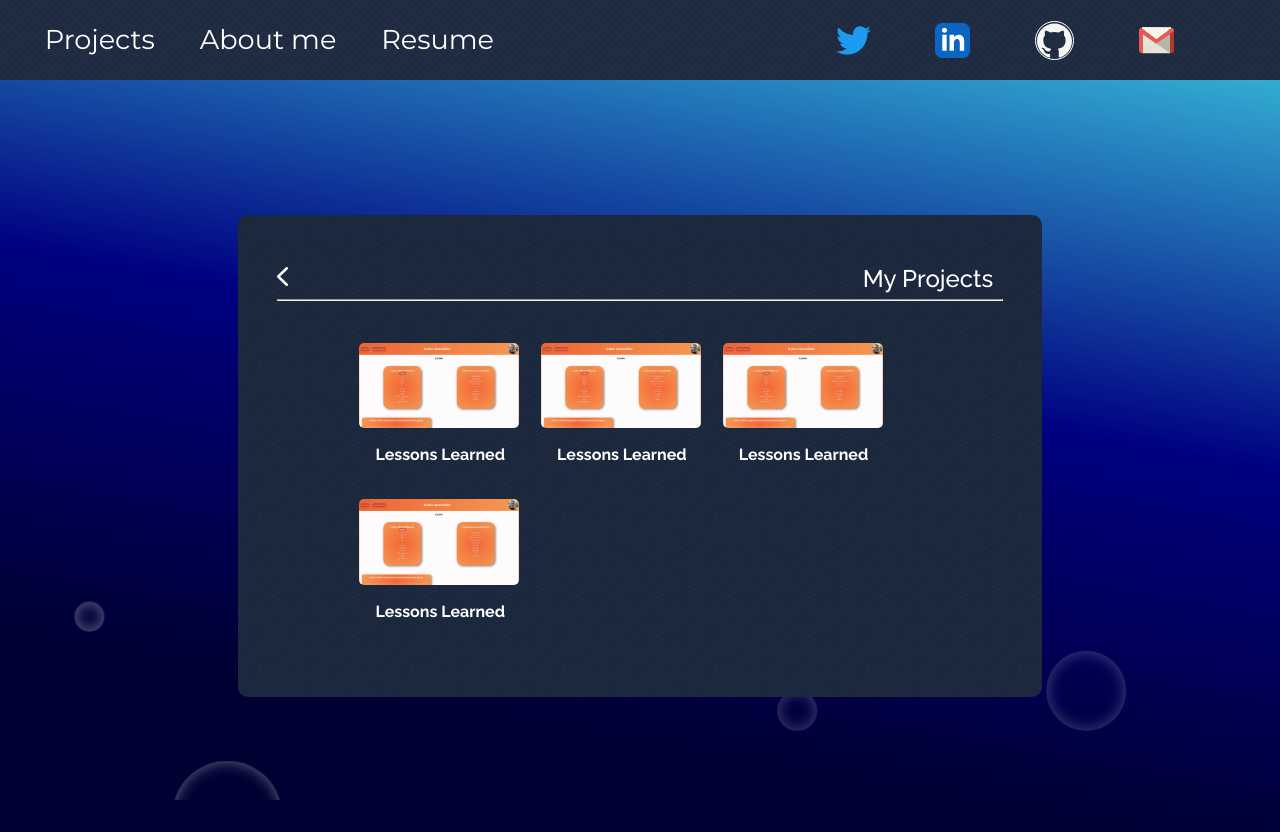
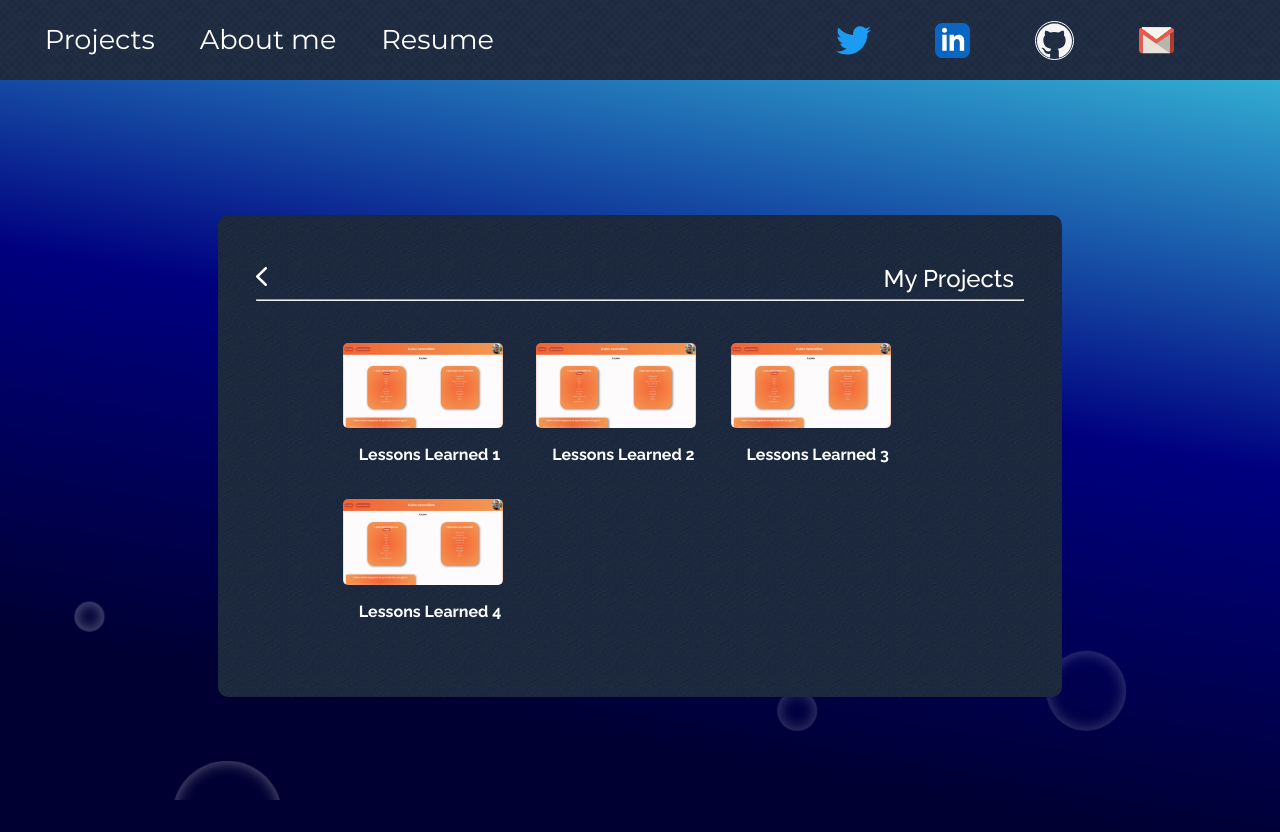
Before and after one commit to JonathanFRocha/JonathanFRocha.github.io, a React (Create React App) app: page /projects in a window 1280 px wide. Built offline with nearby package versions, Linux system fonts and the light colour scheme.

Commit message:
refactored projectCards to be more scalable

```diff
--- a/src/components/ProjectsCard.jsx
+++ b/src/components/ProjectsCard.jsx
@@ -5,7 +5,7 @@ import ProjectModal from "./ProjectModal";
 import Box from "./Box";
 import backIcon from "../images/back.png";
 import "../style/ProjectsCard.css";
-import { project1 } from "../resume/projectsList";
+import { projects } from "../resume/projectsList";
 
 const ProjectsCard = () => {
   const className = "fadein";
@@ -20,6 +20,20 @@ const ProjectsCard = () => {
     return () => clearTimeout(timeout);
   }, [count]);
 
+  const renderedProjects = projects.map((project, index) => {
+    return (
+      <ProjectModal
+        className={count >= index ? className : ""}
+        title={project.title}
+        description={project.description}
+        code={project.code}
+        link={project.link}
+        projectImg={project.img}
+        alt={project.alt}
+      />
+    );
+  });
+
   return (
     <Box>
       <div className="projects_header_container">
@@ -29,44 +43,7 @@ const ProjectsCard = () => {
         <h2 className="projectsCard_title">My Projects</h2>
       </div>
       <hr />
-      <div className="projects_grid">
-        <ProjectModal
-          className={count >= 0 ? className : ""}
-          title={project1.title}
-          description={project1.description}
-          code={project1.code}
-          link={project1.link}
-          projectImg={project1.img}
-          alt={project1.alt}
-        />
-        <ProjectModal
-          className={count >= 1 ? className : ""}
-          title={project1.title}
-          description={project1.description}
-          code={project1.code}
-          link={project1.link}
-          projectImg={project1.img}
-          alt={project1.alt}
-        />
-        <ProjectModal
-          className={count >= 2 ? className : ""}
-          title={project1.title}
-          description={project1.description}
-          code={project1.code}
-          link={project1.link}
-          projectImg={project1.img}
-          alt={project1.alt}
-        />
-        <ProjectModal
-          className={count >= 3 ? className : ""}
-          title={project1.title}
-          description={project1.description}
-          code={project1.code}
-          link={project1.link}
-          projectImg={project1.img}
-          alt={project1.alt}
-        />
-      </div>
+      <div className="projects_grid">{renderedProjects}</div>
     </Box>
   );
 };
--- a/src/resume/projectsList.js
+++ b/src/resume/projectsList.js
@@ -1,10 +1,39 @@
 import project1Img from "../images/projectImages/lessonsLearned.jpg";
-export const project1 = {
-  title: "Lessons Learned",
+export const projects = [
+  {
+    title: "Lessons Learned 1",
     code: "https://github.com/tryber/sd-010-b-project-lessons-learned/pull/38",
     link: "https://jonathanfrocha.github.io/lessons_learned/",
     img: project1Img,
     alt: "Lessons Learned project Image, click to know more about.",
     description:
       "I developed this website that contains a lot of information about what i learned at Trybe in the first three chapters. my website has positioned and stylized elements and in addition, it contains appropriate semantics so that it is accessible and better ranked by search engines.",
-};
+  },
+  {
+    title: "Lessons Learned 2",
+    code: "https://github.com/tryber/sd-010-b-project-lessons-learned/pull/38",
+    link: "https://jonathanfrocha.github.io/lessons_learned/",
+    img: project1Img,
+    alt: "Lessons Learned project Image, click to know more about.",
+    description:
+      "I developed this website that contains a lot of information about what i learned at Trybe in the first three chapters. my website has positioned and stylized elements and in addition, it contains appropriate semantics so that it is accessible and better ranked by search engines.",
+  },
+  {
+    title: "Lessons Learned 3",
+    code: "https://github.com/tryber/sd-010-b-project-lessons-learned/pull/38",
+    link: "https://jonathanfrocha.github.io/lessons_learned/",
+    img: project1Img,
+    alt: "Lessons Learned project Image, click to know more about.",
+    description:
+      "I developed this website that contains a lot of information about what i learned at Trybe in the first three chapters. my website has positioned and stylized elements and in addition, it contains appropriate semantics so that it is accessible and better ranked by search engines.",
+  },
+  {
+    title: "Lessons Learned 4",
+    code: "https://github.com/tryber/sd-010-b-project-lessons-learned/pull/38",
+    link: "https://jonathanfrocha.github.io/lessons_learned/",
+    img: project1Img,
+    alt: "Lessons Learned project Image, click to know more about.",
+    description:
+      "I developed this website that contains a lot of information about what i learned at Trybe in the first three chapters. my website has positioned and stylized elements and in addition, it contains appropriate semantics so that it is accessible and better ranked by search engines.",
+  },
+];
```
Lines whose indentation alone changed are shown as unchanged.
